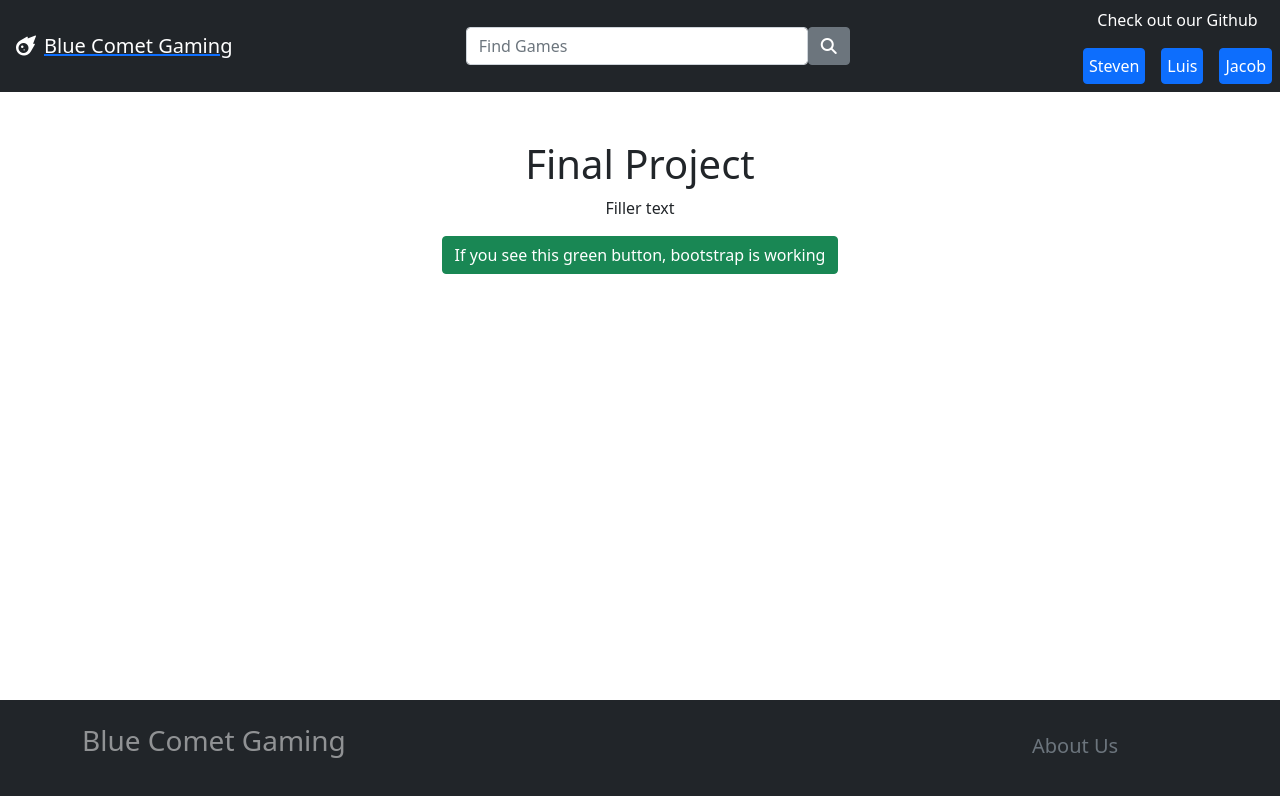
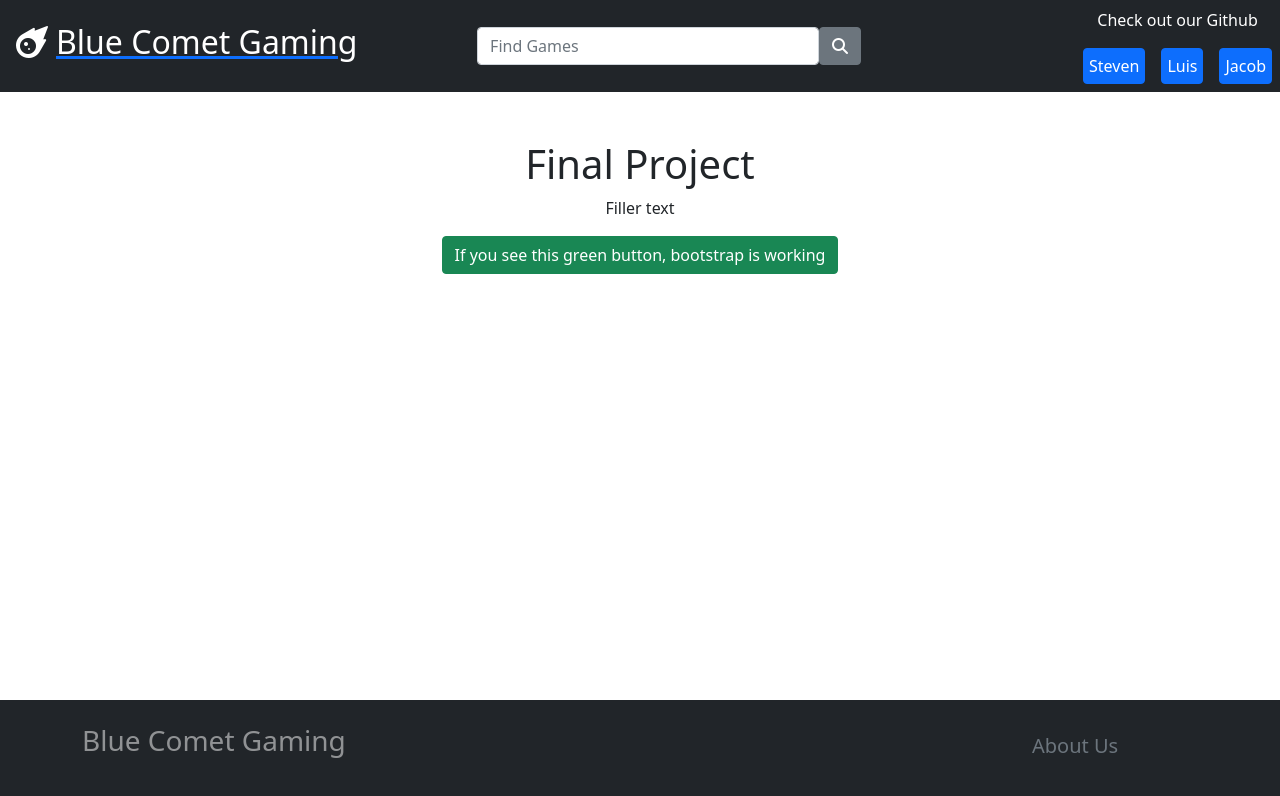
Before and after one commit to Th3c0d3d1/video-game-final-project, a React app: page / in a window 1280 px wide. Built offline with nearby package versions, Linux system fonts and the light colour scheme.

```diff
--- a/src/js/component/navbar.js
+++ b/src/js/component/navbar.js
@@ -6,7 +6,7 @@
 	return (
 		<nav className="navbar navbar-dark bg-dark">
 			<Link to="/">
-				<h1 className="navbar-brand mb-0 mx-2"><i className="fa-solid fa-meteor mx-2"></i>Blue Comet Gaming</h1>
+				<h2 className="navbar-brand mb-0 mx-2"><h2><i className="fa-solid fa-meteor mx-2"></i>Blue Comet Gaming</h2></h2>
 			</Link>
 				<form className="d-flex">
 					<input className="form-control mr-sm-2" type="search" placeholder="Find Games" aria-label="Search"></input>
--- a/src/styles/navbar.css
+++ b/src/styles/navbar.css
@@ -1,3 +1,4 @@
 form {
     width: 30%;
+    margin-right: 8%;
 }
```
